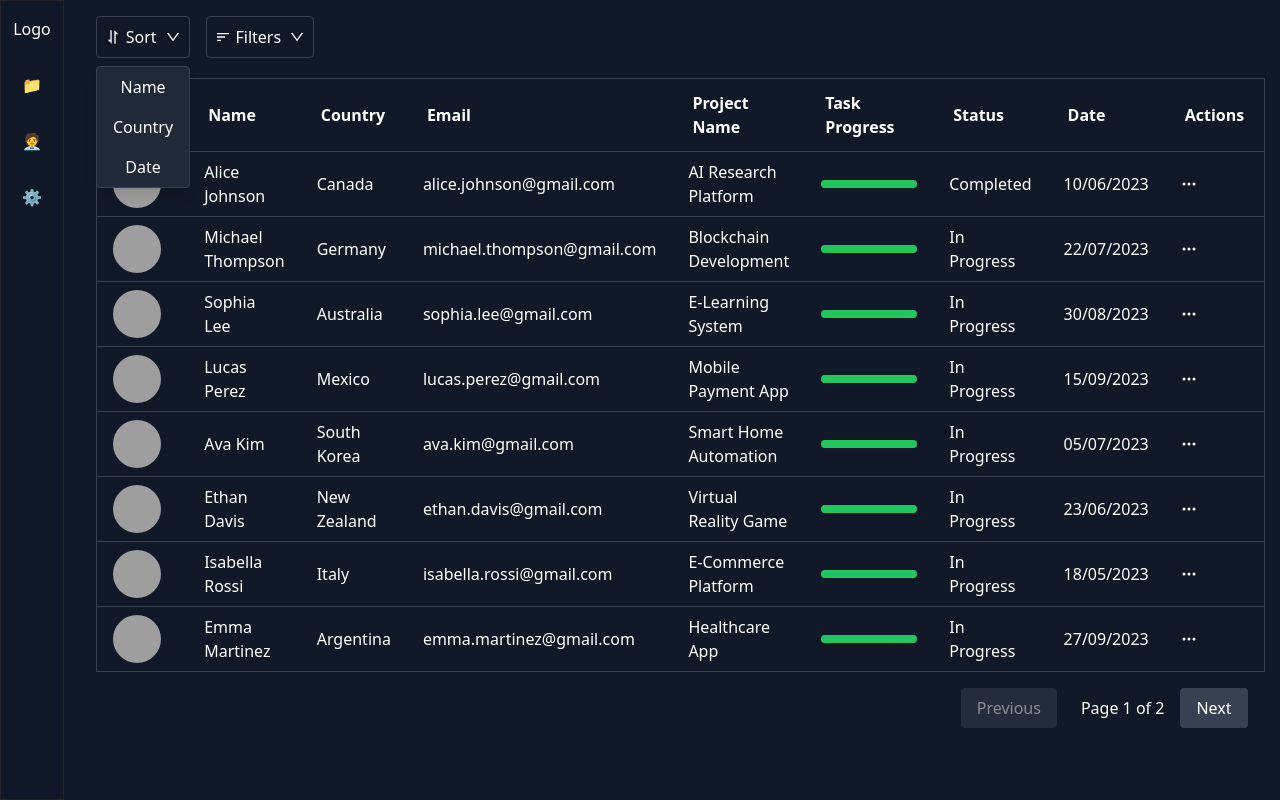
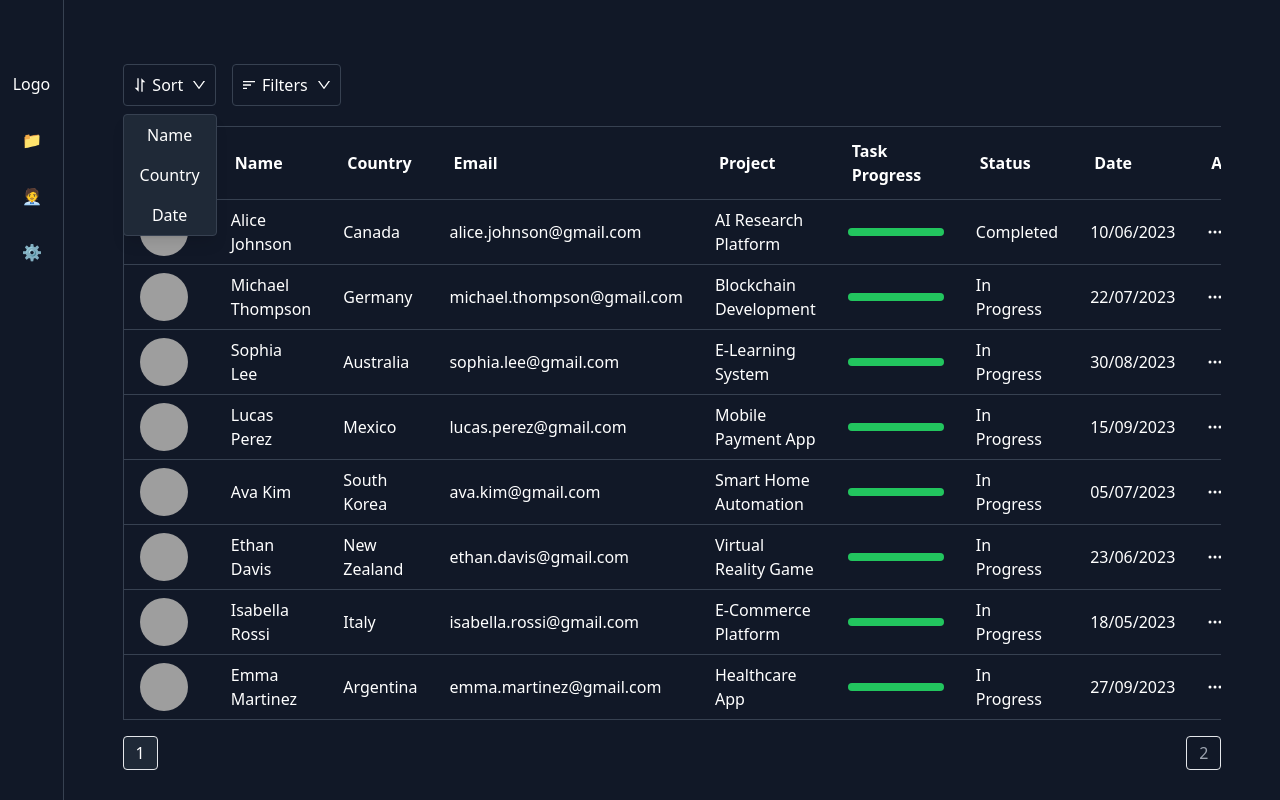
Before and after one commit to Raitis128/SimpleTsFiltering, a React (Vite) app: page / in a window 1280 px wide. Both pictures are taken after a click on the button "Sort". Built offline with nearby package versions, Linux system fonts and the light colour scheme; grey boxes are pictures that could not be loaded.

Commit message:
Refactor: make page more responsive

```diff
--- a/src/components/Dashboard.tsx
+++ b/src/components/Dashboard.tsx
@@ -3,9 +3,9 @@ import Table from "./Table";
 
 const Dashboard = () => {
   return (
-    <div className="flex h-screen">
+    <div className="flex flex-col md:flex-row h-screen">
       <Sidebar />
-      <div className="flex-1 bg-gray-900">
+      <div className="flex-1 bg-gray-900 overflow-auto">
         <Table />
       </div>
     </div>
--- a/src/components/Sidebar.tsx
+++ b/src/components/Sidebar.tsx
@@ -1,11 +1,28 @@
+import { useState } from "react";
+
 const Sidebar = () => {
+  const [isSidebarVisible, setSidebarVisible] = useState(false);
+
   return (
-    <div className="w-16 fixed h-screen border border-[#242424] p-4 flex flex-col items-center space-y-8">
-      <div className="text-white">Logo</div>
-      <div className="text-gray-400">📁</div>
-      <div className="text-gray-400">🧑‍💼</div>
-      <div className="text-gray-400">⚙️</div>
-    </div>
+    <>
+      <button
+        onClick={() => setSidebarVisible(!isSidebarVisible)}
+        className="md:hidden p-2 fixed top-2 left-4 z-50 bg-gray-800 text-white rounded"
+      >
+        ☰
+      </button>
+
+      <div
+        className={`fixed top-0 left-0 h-screen bg-gray-900 border-r border-gray-700 p-4 flex flex-col items-center space-y-8 z-40 transition-transform ${
+          isSidebarVisible ? "translate-x-0" : "-translate-x-full"
+        } md:translate-x-0 md:static md:w-16`}
+      >
+        <div className="text-white mt-14">Logo</div>
+        <div className="text-gray-400">📁</div>
+        <div className="text-gray-400">🧑‍💼</div>
+        <div className="text-gray-400">⚙️</div>
+      </div>
+    </>
   );
 };
 
--- a/src/components/Table.tsx
+++ b/src/components/Table.tsx
@@ -104,18 +104,20 @@ const Table = () => {
   };
 
   return (
-    <div className="p-4 w-[93%] ml-[5rem]">
-      <div className="flex items-center mb-5">
+    <div className="p-4 md:w-[93%] mx-auto">
+      {/* Top Controls */}
+      <div className="flex flex-col md:flex-row md:items-center mb-5 space-y-4 md:space-y-0 mt-12">
+        {/* Sort Button */}
         <div className="relative">
           <button
             onClick={() => setDropdownVisible(!dropdownVisible)}
-            className="border border-gray-700 flex items-center text-white p-2 rounded"
+            className="border border-gray-700 flex justify-center items-center text-white p-2 rounded w-full md:w-auto"
           >
             <BiSort className="mr-[0.3rem]" /> Sort
             <AiOutlineDown className="ml-2" />
           </button>
           {dropdownVisible && (
-            <div className="absolute top-full left-0 mt-2 bg-gray-800 border border-gray-700 rounded shadow-lg">
+            <div className="absolute top-full left-0 z-50 mt-2 bg-gray-800 border border-gray-700 rounded shadow-lg">
               <button
                 onClick={() => handleSortOptionClick("client")}
                 className="block px-4 py-2 text-white w-full hover:bg-gray-700"
@@ -138,10 +140,11 @@ const Table = () => {
           )}
         </div>
 
-        <div className="relative ml-4 w-full">
+        {/* Filter Button */}
+        <div className="relative md:ml-4 w-full">
           <button
             onClick={() => setFiltersVisible(!filtersVisible)}
-            className="border border-gray-700 flex items-center justify-center text-white p-2 rounded"
+            className="border border-gray-700 flex items-center justify-center text-white p-2 rounded w-full md:w-auto"
           >
             <MdSort className="mr-[0.3rem]" /> Filters
             <AiOutlineDown className="ml-2" />
@@ -149,7 +152,7 @@ const Table = () => {
           {filtersVisible && (
             <div className="absolute top-full left-0 mt-2 bg-gray-800 border border-gray-700 rounded shadow-lg p-4">
               <div className="mb-2">
-                <label className="black text-white">Filter By Name:</label>
+                <label className="text-white">Filter By Name:</label>
                 <input
                   type="text"
                   name="name"
@@ -158,9 +161,8 @@ const Table = () => {
                   className="bg-gray-900 text-white rounded p-2 w-full mt-1"
                 />
               </div>
-
               <div className="mb-2">
-                <label className="black text-white">Filter By Country:</label>
+                <label className="text-white">Filter By Country:</label>
                 <input
                   type="text"
                   name="country"
@@ -169,9 +171,8 @@ const Table = () => {
                   className="bg-gray-900 text-white rounded p-2 w-full mt-1"
                 />
               </div>
-
               <div className="mb-2">
-                <label className="black text-white">Filter By Email:</label>
+                <label className="text-white">Filter By Email:</label>
                 <input
                   type="text"
                   name="email"
@@ -180,9 +181,8 @@ const Table = () => {
                   className="bg-gray-900 text-white rounded p-2 w-full mt-1"
                 />
               </div>
-
               <div className="mb-2">
-                <label className="black text-white">Filter By Project:</label>
+                <label className="text-white">Filter By Project:</label>
                 <input
                   type="text"
                   name="project"
@@ -191,9 +191,8 @@ const Table = () => {
                   className="bg-gray-900 text-white rounded p-2 w-full mt-1"
                 />
               </div>
-
               <div className="mb-2">
-                <label className="black text-white">Filter By Status:</label>
+                <label className="text-white">Filter By Status:</label>
                 <input
                   type="text"
                   name="status"
@@ -207,6 +206,8 @@ const Table = () => {
         </div>
       </div>
 
+      {/* Table */}
+      <div className="overflow-x-auto">
         <table className="min-w-full table-auto rounded border border-gray-700 text-white">
           <thead>
             <tr>
@@ -214,14 +215,13 @@ const Table = () => {
               <th className="px-5 py-3 text-left">Name</th>
               <th className="px-5 py-3 text-left">Country</th>
               <th className="px-5 py-3 text-left">Email</th>
-            <th className="px-5 py-3 text-left">Project Name</th>
+              <th className="px-5 py-3 text-left">Project</th>
               <th className="px-5 py-3 text-left">Task Progress</th>
               <th className="px-5 py-3 text-left">Status</th>
               <th className="px-5 py-3 text-left">Date</th>
               <th className="px-5 py-3 text-left">Actions</th>
             </tr>
           </thead>
-
           <tbody>
             {currentProjects.map(
               (
@@ -240,50 +240,36 @@ const Table = () => {
                   <td className="px-4 py-2">{country}</td>
                   <td className="px-4 py-2">{email}</td>
                   <td className="px-4 py-2">{project}</td>
-
                   <td className="px-4 py-2">
-                  <div className="w-24 h-2 bg-gray-700 rounded">
-                    <div className="h-2 bg-green-500 rounded"></div>
+                    <div className="w-24 h-2 bg-gray-800 rounded">
+                      <div className="bg-green-500 h-full rounded" />
                     </div>
                   </td>
-
-                <td className="px-4 py-2 w-[10rem]">
-                  <span>{status}</span>
-                </td>
-
+                  <td className="px-4 py-2">{status}</td>
                   <td className="px-4 py-2">{date}</td>
-
                   <td className="px-4 py-2">
-                  <div className="relative">
-                    <BsThreeDots className="cursor-pointer" />
-                  </div>
+                    <BsThreeDots />
                   </td>
                 </tr>
               )
             )}
           </tbody>
         </table>
+      </div>
 
-      <div className="flex justify-end mt-4">
+      {/* Pagination */}
+      <div className="flex justify-between mt-4">
+        {Array.from({ length: totalPages }, (_, i) => (
           <button
-          disabled={currentPage === 1}
-          onClick={() => handlePageChange(currentPage - 1)}
-          className="px-4 py-2 bg-gray-700 text-white rounded mr-2 disabled:opacity-50"
+            key={i}
+            onClick={() => handlePageChange(i + 1)}
+            className={`px-3 py-1 border rounded ${
+              currentPage === i + 1 ? "bg-gray-800 text-white" : "text-gray-400"
+            }`}
           >
-          Previous
+            {i + 1}
           </button>
-
-        <span className="px-4 py-2 text-white">
-          Page {currentPage} of {totalPages}
-        </span>
-
-        <button
-          disabled={currentPage === totalPages}
-          onClick={() => handlePageChange(currentPage + 1)}
-          className="px-4 py-2 bg-gray-700 text-white rounded mr-2 disabled:opacity-50"
-        >
-          Next
-        </button>
+        ))}
       </div>
     </div>
   );
```
Lines whose indentation alone changed are shown as unchanged.
